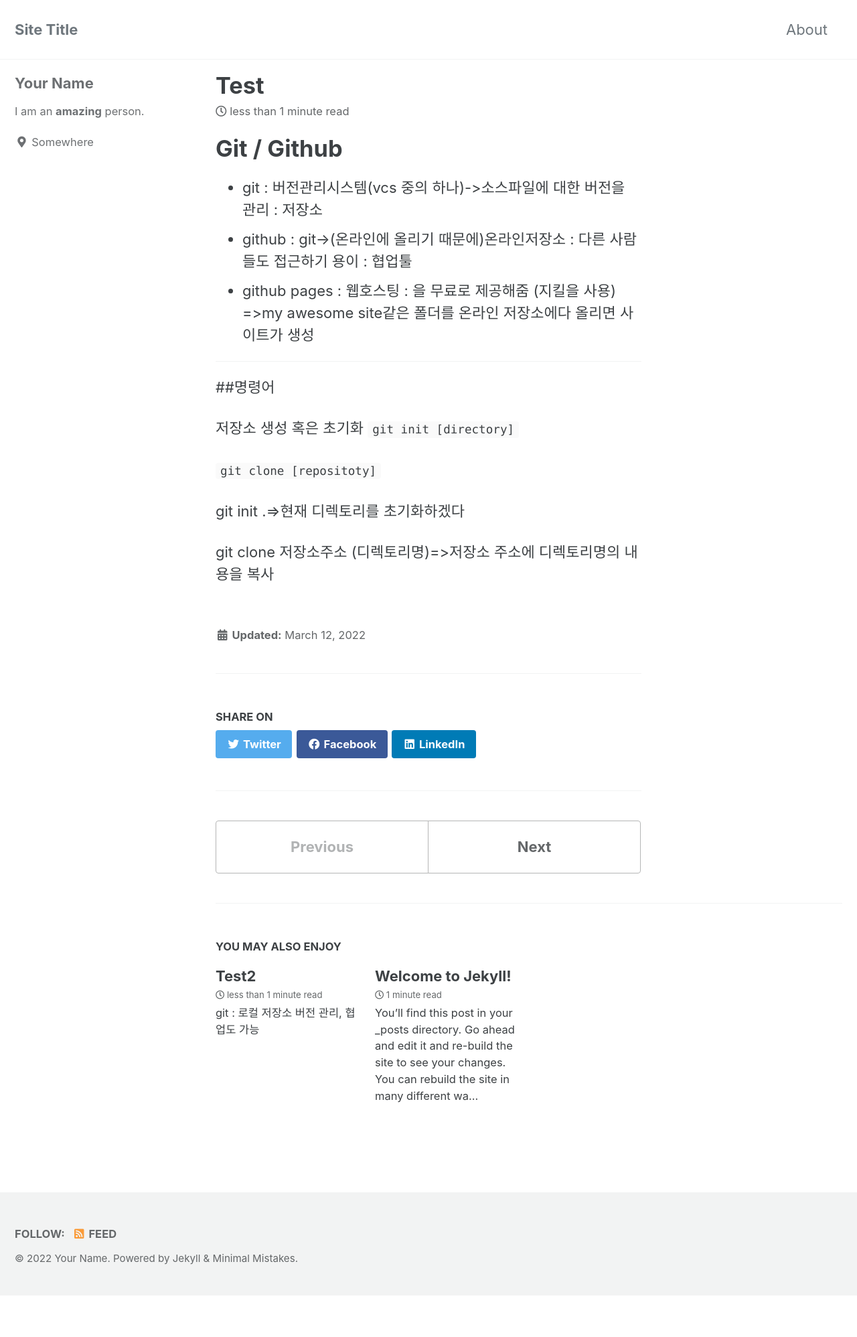
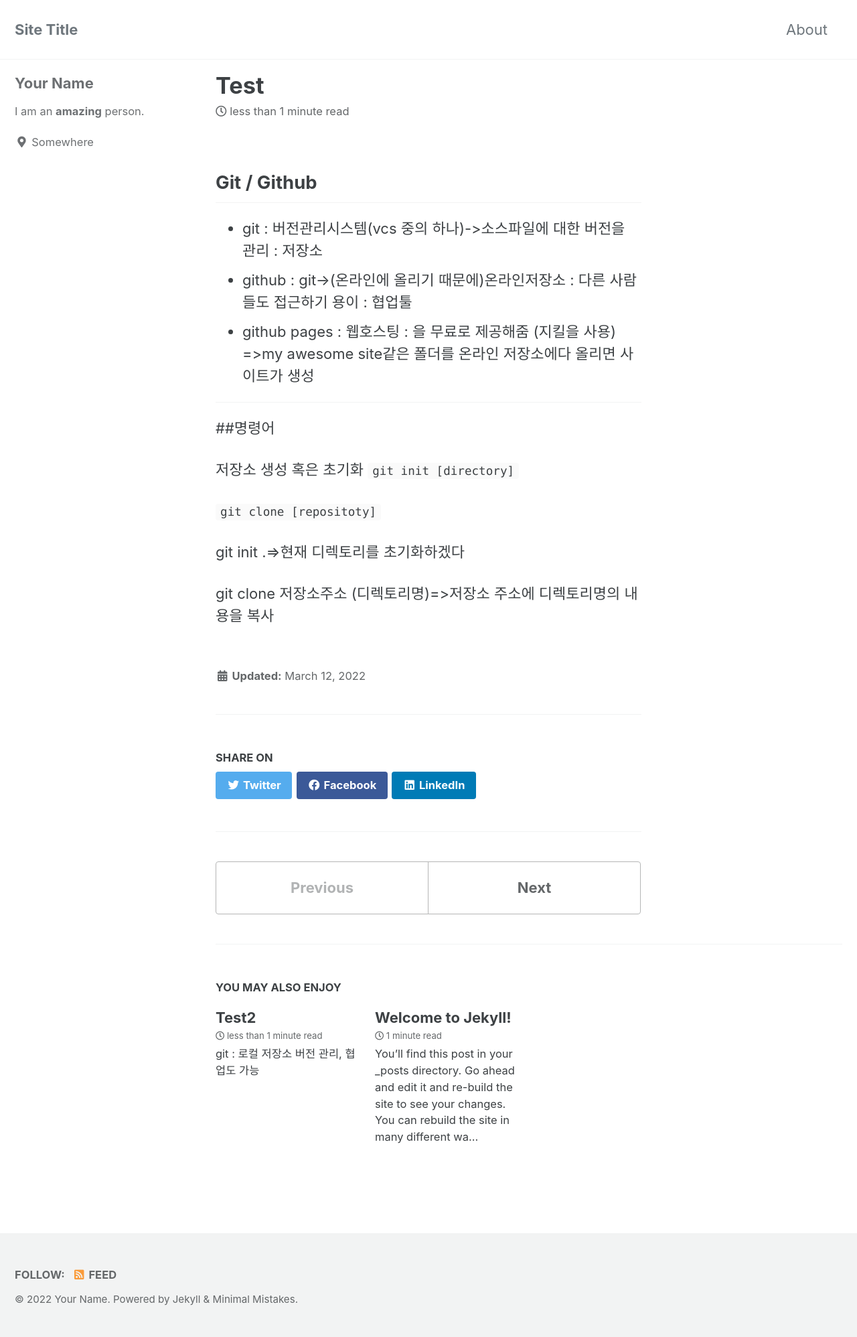
Before and after one commit to apdlwn/apdlwn.github.io, a Jekyll site: the page built from _posts/2022-03-12-test.md, in a window 1280 px wide. Shown: the whole page at 67% size. Built offline with Jekyll 4.4.1, drawn with Linux system fonts in a browser that asks for light colours; cached includes are drawn as plain includes; before the commit the page ends 1934 px from its top, so only the background shows below that.

Commit message:
mmistake theme applied

```diff
--- a/_posts/2022-03-12-test.md
+++ b/_posts/2022-03-12-test.md
@@ -1,7 +1,7 @@
 ---
 layout : single
 ---
-# Git / Github
+## Git / Github
 
 * git : 버전관리시스템(vcs 중의 하나)->소스파일에 대한 버전을 관리 : 저장소
 * github : git->(온라인에 올리기 때문에)온라인저장소 : 다른 사람들도 접근하기 용이 : 협업툴
```
